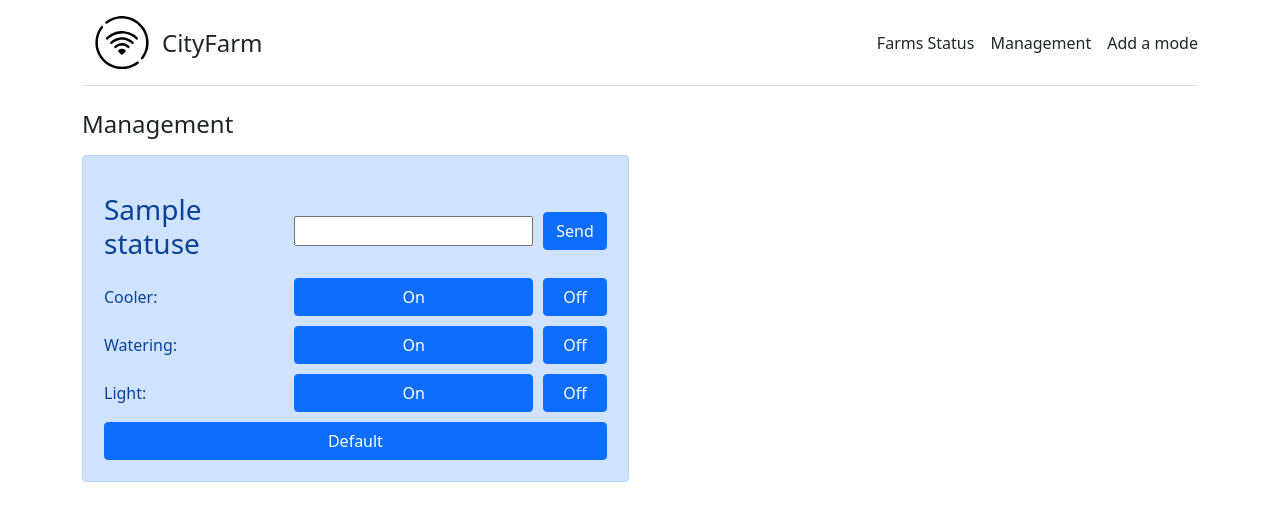
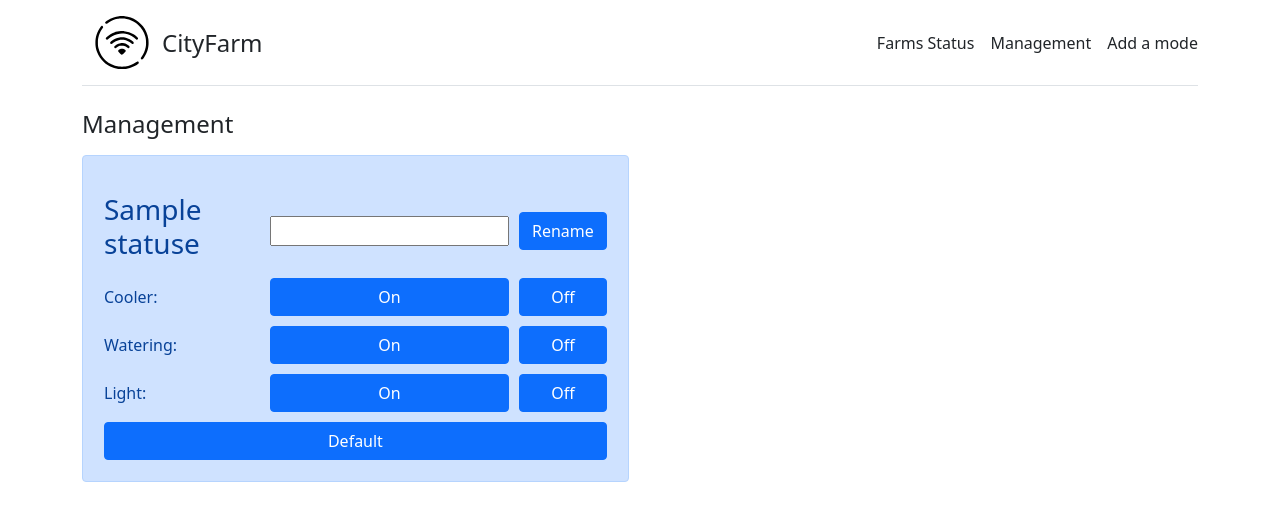
Before and after one commit to vaddddie/djangoweb, a Django app: template djangotest/main/templates/main/management.html in a window 1280 px wide. Shown: the top 521 px of the page. Run offline with Django 4.2, Linux system fonts and the light colour scheme; the template is opened without the code that fills it: most values are stand-ins (such as "Sample title", 1, 10 or a date in 2020); form fields are guessed from the names that the template uses; parts of the project's set-up code (start-up, migrations or seed data) failed here and were passed over.

Commit message:
rename added

```diff
--- a/djangotest/main/templates/main/management.html
+++ b/djangotest/main/templates/main/management.html
@@ -21,7 +21,7 @@
                                 {{ form.FarmName }}
                             </td>
                             <td>
-                                <input type="submit" class="btn btn-primary" name="NameSend" value="Send" style="width:100%">
+                                <input type="submit" class="btn btn-primary" name="NameSend" value="Rename" style="width:100%">
                             </td>
                         </tr>
                         <tr>
```
